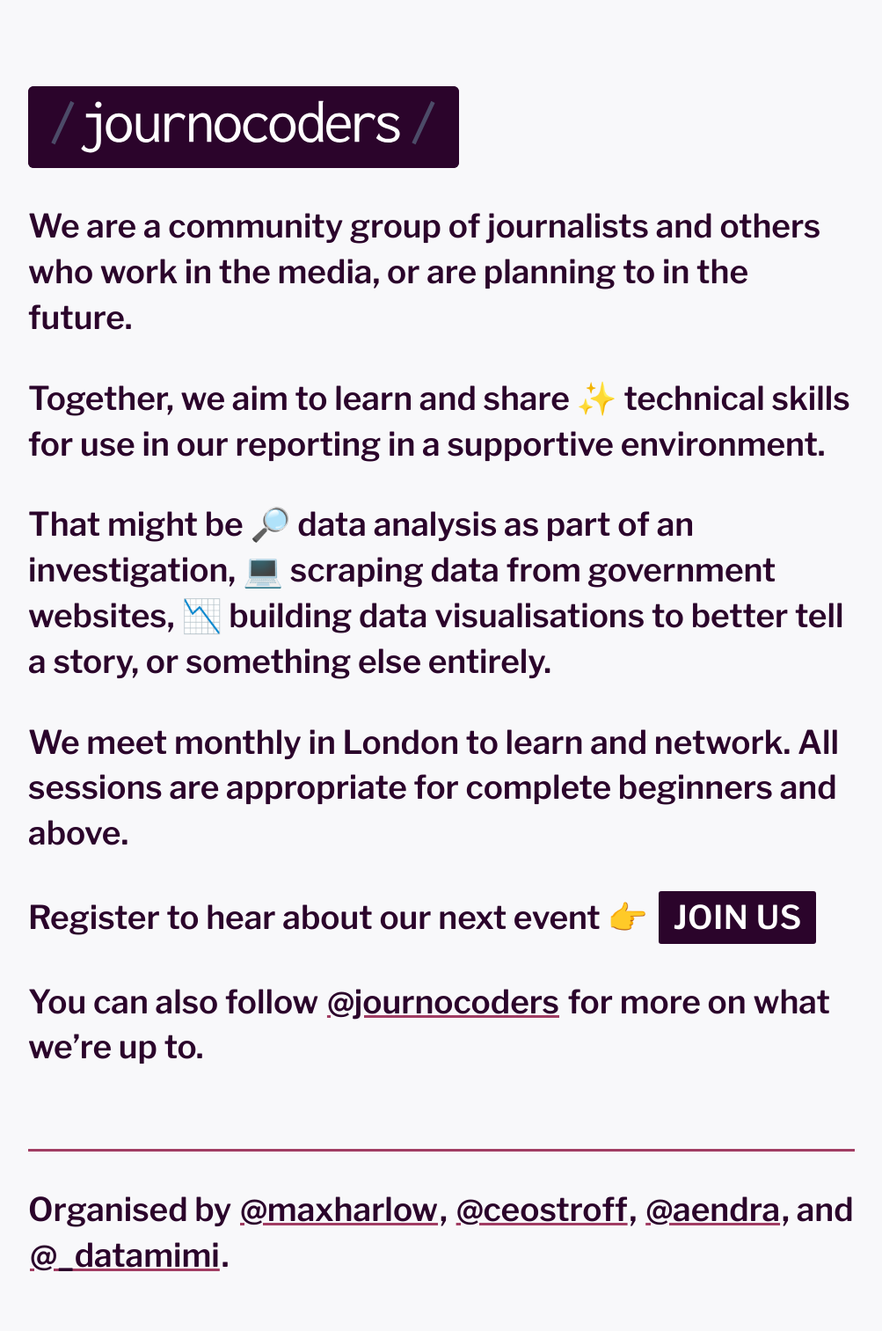
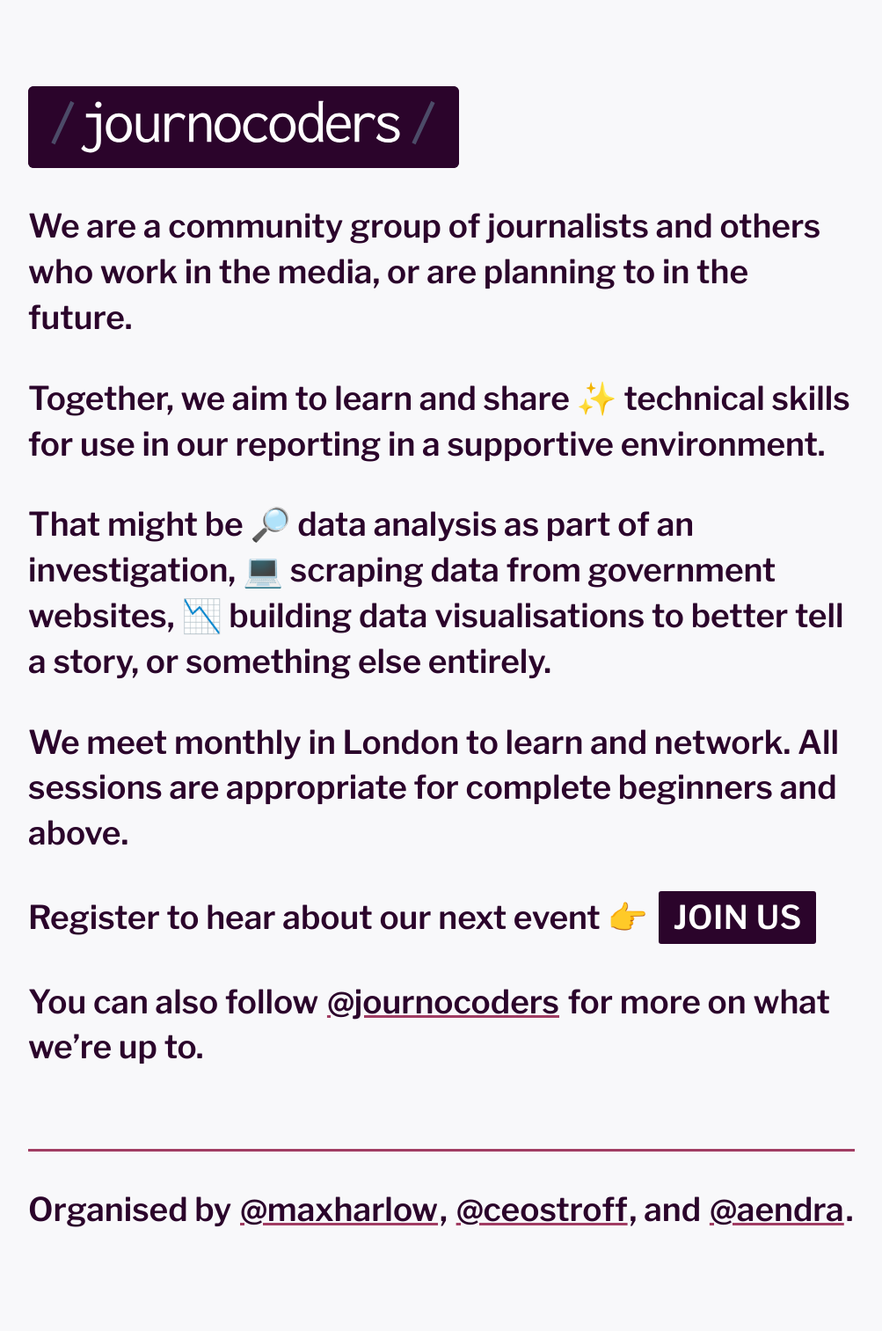
Before and after one commit to journocoders/journocoders.github.io, a Jekyll site: the page built from index.md, in a window 1280 px wide. Shown: the whole page at 88% size, without its empty margins (138-1141 px from the left). Built offline with Jekyll 4.4.1, drawn with Linux system fonts in a browser that asks for light colours; after the commit the page ends 1461 px from its top, so only the background shows below that.

Commit message:
Updated organisers

```diff
--- a/index.md
+++ b/index.md
@@ -27,4 +27,4 @@
 
 ---
 
-Organised by [@maxharlow](https://twitter.com/maxharlow), [@ceostroff](https://twitter.com/ceostroff), [@aendra](https://twitter.com/aendra), and [@_datamimi](https://twitter.com/_datamimi).
+Organised by [@maxharlow](https://twitter.com/maxharlow), [@ceostroff](https://twitter.com/ceostroff), and [@aendra](https://twitter.com/aendra).
```
